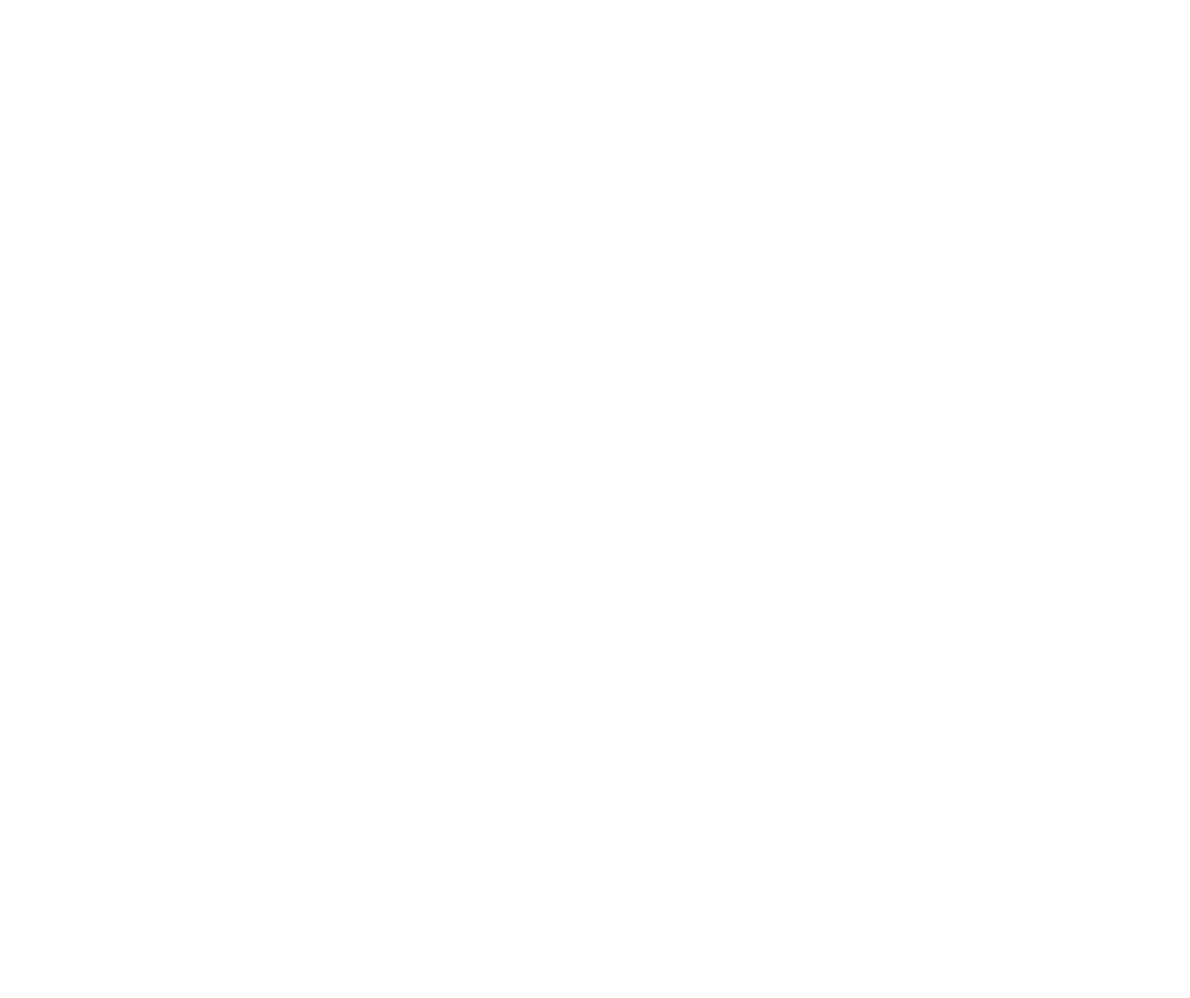
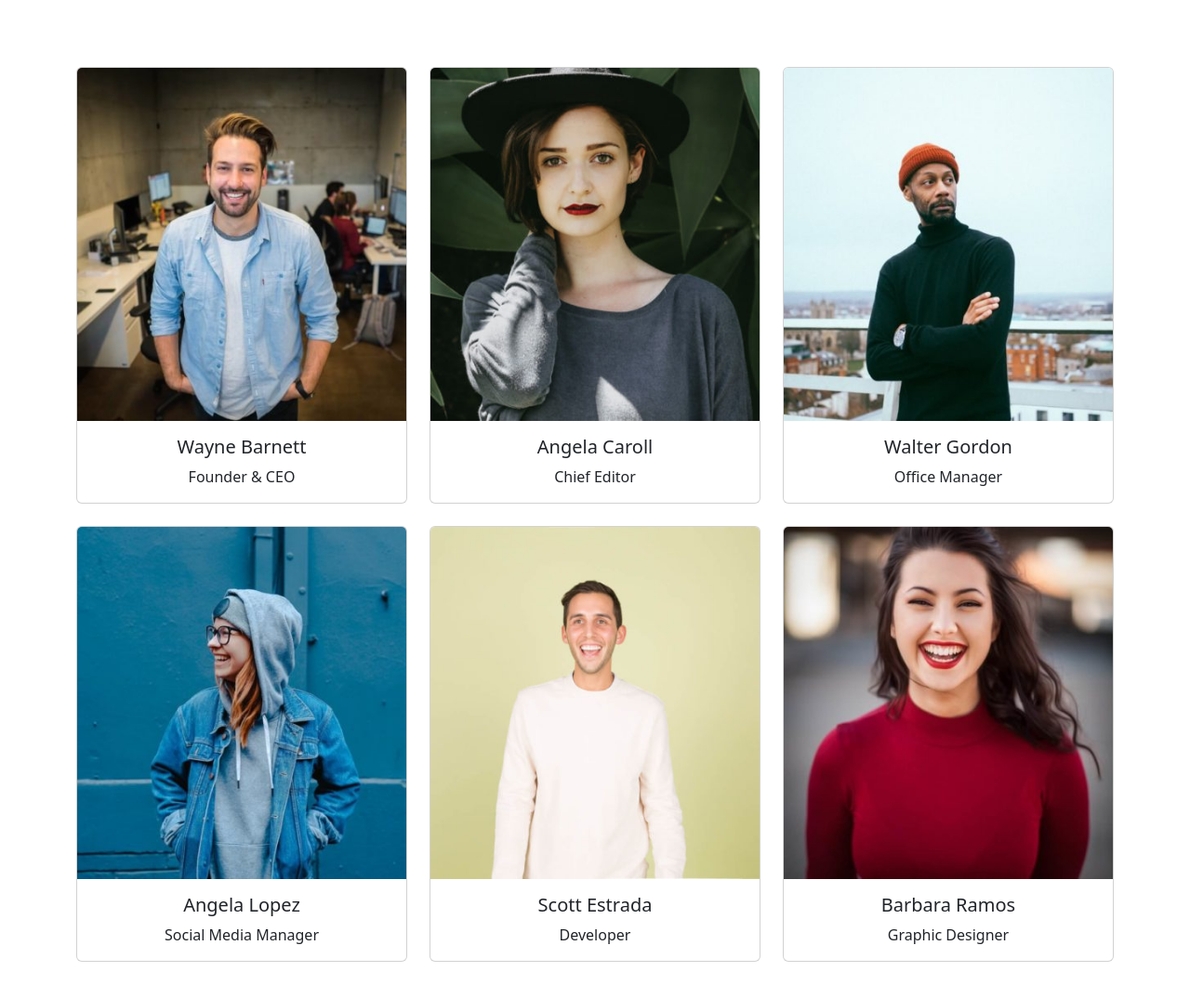
Before and after one commit to FilippoFoti/js-our-team, a plain HTML site: page index.html in a window 1280 px wide. Shown: the whole page at 93% size. Before the commit the page ends 800 px from the top, so only its background shows below. Drawn offline with nearby package versions, Linux system fonts and the light colour scheme.

Commit message:
Consegna e bonus completati

```diff
--- a/index.html
+++ b/index.html
@@ -24,6 +24,32 @@
 <!-- /HEADER -->
 
 <!-- MAIN -->
+    <main>
+        <div class="container">
+            <div class="row row-cols-3 my-5 g-4">
+                <!-- <div class="col">
+                    <div class="card">
+                        <img src="" class="card-img-top" alt="">
+                        <div class="card-body">
+                            <h5 class="card-title text-center">Nome</h5>
+                            <p class="card-text text-center">Ruolo</p>
+                        </div>
+                    </div>
+                </div> -->
+            </div>
+            <div class="row row-cols-3">
+                <!-- <div class="col">
+                    <div class="card">
+                        <img src="" class="card-img-top" alt="">
+                        <div class="card-body">
+                            <h5 class="card-title text-center">Nome</h5>
+                            <p class="card-text text-center">Ruolo</p>
+                        </div>
+                    </div>
+                </div> -->
+            </div>
+        </div>
+    </main>
 <!-- /MAIN -->
 
 <!-- FOOTER -->
--- a/js/script.js
+++ b/js/script.js
@@ -4,38 +4,58 @@ const students = [
         nome: "Wayne",
         cognome: "Barnett",
         ruolo: "Founder & CEO",
-        foto: "../img/wayne-barnett-founder-ceo.jpg",
+        foto: "wayne-barnett-founder-ceo.jpg",
     },
     {
         nome: "Angela",
         cognome: "Caroll",
         ruolo: "Chief Editor",
-        foto: "../img/angela-caroll-chief-editor.jpgjpg",
+        foto: "angela-caroll-chief-editor.jpg",
     },
     {
         nome: "Walter",
         cognome: "Gordon",
         ruolo: "Office Manager",
-        foto: "../img/walter-gordon-office-manager.jpg",
+        foto: "walter-gordon-office-manager.jpg",
     },
     {
         nome: "Angela ",
         cognome: "Lopez",
         ruolo: "Social Media Manager",
-        foto: "../img/angela-lopez-social-media-manager.jpg",
+        foto: "angela-lopez-social-media-manager.jpg",
     },
     {
         nome: "Scott",
         cognome: "Estrada",
         ruolo: "Developer",
-        foto: "../img/scott-estrada-developer.jpg",
+        foto: "scott-estrada-developer.jpg",
     },
     {
         nome: "Barbara",
         cognome: "Ramos",
         ruolo: "Graphic Designer",
-        foto: "../img/barbara-ramos-graphic-designer.jpg",
+        foto: "barbara-ramos-graphic-designer.jpg",
     },
 ];
 
 console.log(students);
+
+const cardRow = document.querySelector(".row");
+
+let cards = "";
+for (let i = 0; i < students.length; i++) {
+    const curStudent = students[i];
+    cards += `
+            <div class="col">
+                <div class="card">
+                    <img src="img/${curStudent.foto}" class="card-img-top" alt="Foto">
+                    <div class="card-body">
+                        <h5 class="card-title text-center">${curStudent.nome} ${curStudent.cognome}</h5>
+                        <p class="card-text text-center">${curStudent.ruolo}</p>
+                    </div>
+                </div>
+            </div>
+        `;
+}
+console.log(cards);
+cardRow.innerHTML = cards;
```
